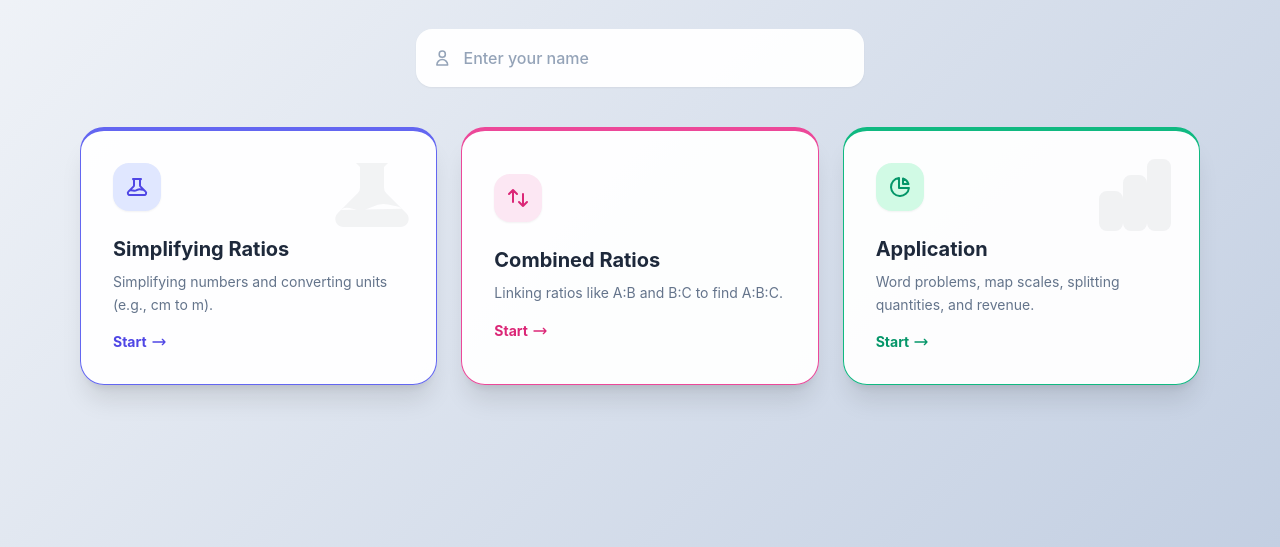
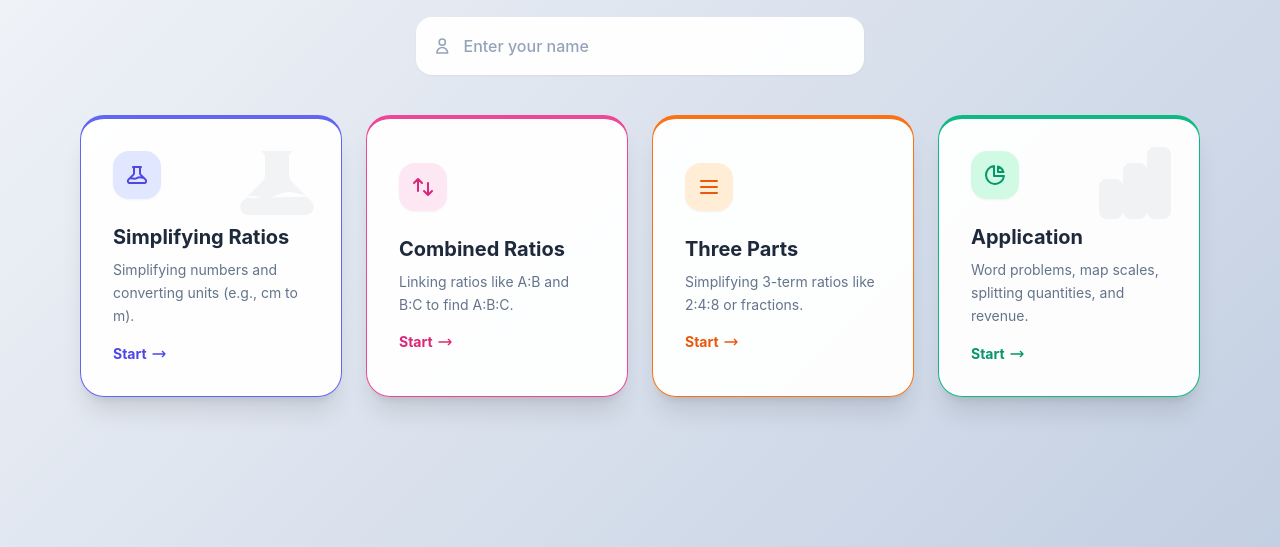
Before and after one commit to masoncheng1120/ratio, a plain HTML site: page index.html in a window 1280 px wide. Shown: the part 253-800 px from the top of the page. Drawn offline with nearby package versions, Linux system fonts and the light colour scheme.

Commit message:
Update index.html

```diff
--- a/index.html
+++ b/index.html
@@ -58,7 +58,7 @@
             </div>
         </div>
 
-        <div class="grid grid-cols-1 md:grid-cols-3 gap-6 px-4">
+        <div class="grid grid-cols-1 md:grid-cols-2 xl:grid-cols-4 gap-6 px-4">
             <!-- Simplify Card -->
             <button onclick="startQuiz('simplify')" class="menu-card glass-panel rounded-3xl p-8 shadow-xl border-t-4 border-indigo-500 text-left group relative overflow-hidden">
                 <div class="absolute top-0 right-0 p-4 opacity-5 group-hover:opacity-10 transition-opacity">
@@ -85,6 +85,21 @@
                 <h2 class="text-xl font-bold text-slate-800 mb-2">Combined Ratios</h2>
                 <p class="text-slate-500 text-sm mb-4 leading-relaxed">Linking ratios like A:B and B:C to find A:B:C.</p>
                 <div class="flex items-center text-pink-600 font-bold text-sm group-hover:translate-x-2 transition-transform">
+                    Start <svg class="w-4 h-4 ml-1" fill="none" stroke="currentColor" viewBox="0 0 24 24"><path stroke-linecap="round" stroke-linejoin="round" stroke-width="2" d="M17 8l4 4m0 0l-4 4m4-4H3"></path></svg>
+                </div>
+            </button>
+
+            <!-- Three Parts Card -->
+            <button onclick="startQuiz('threeParts')" class="menu-card glass-panel rounded-3xl p-8 shadow-xl border-t-4 border-orange-500 text-left group relative overflow-hidden">
+                <div class="absolute top-0 right-0 p-4 opacity-5 group-hover:opacity-10 transition-opacity">
+                    <svg class="w-24 h-24" fill="currentColor" viewBox="0 0 24 24"><path stroke-linecap="round" stroke-linejoin="round" stroke-width="2" d="M4 6h16M4 12h16M4 18h16"></path></svg>
+                </div>
+                <div class="w-12 h-12 bg-orange-100 rounded-2xl flex items-center justify-center mb-6 group-hover:bg-orange-600 transition-colors shadow-sm">
+                    <svg class="w-6 h-6 text-orange-600 group-hover:text-white transition-colors" fill="none" stroke="currentColor" viewBox="0 0 24 24"><path stroke-linecap="round" stroke-linejoin="round" stroke-width="2" d="M4 6h16M4 12h16M4 18h16"></path></svg>
+                </div>
+                <h2 class="text-xl font-bold text-slate-800 mb-2">Three Parts</h2>
+                <p class="text-slate-500 text-sm mb-4 leading-relaxed">Simplifying 3-term ratios like 2:4:8 or fractions.</p>
+                <div class="flex items-center text-orange-600 font-bold text-sm group-hover:translate-x-2 transition-transform">
                     Start <svg class="w-4 h-4 ml-1" fill="none" stroke="currentColor" viewBox="0 0 24 24"><path stroke-linecap="round" stroke-linejoin="round" stroke-width="2" d="M17 8l4 4m0 0l-4 4m4-4H3"></path></svg>
                 </div>
             </button>
@@ -489,6 +504,82 @@
                     distractors: [getSimplestRatio(m, k), getSimplestRatio(k, k+m), getSimplestRatio(1, k*m)]
                 };
             }
+        },
+
+        // 3-PART RATIO GENERATOR
+        threeParts: () => {
+            const isFraction = Math.random() > 0.5;
+
+            if (!isFraction) {
+                // Integer Type: k*a : k*b : k*c
+                const k = rand(2, 6);
+                let a = rand(1, 8);
+                let b = rand(1, 8);
+                while (b === a) b = rand(1, 8);
+                let c = rand(1, 8);
+                while (c === a || c === b) c = rand(1, 8);
+
+                const rawA = a * k;
+                const rawB = b * k;
+                const rawC = c * k;
+
+                // Calculate correct simplest form
+                const div = gcd(rawA, gcd(rawB, rawC));
+                const sa = rawA/div;
+                const sb = rawB/div;
+                const sc = rawC/div;
+
+                const correct = `${sa} : ${sb} : ${sc}`;
+
+                return {
+                    q: "Simplify the ratio:",
+                    tex: `${rawA} : ${rawB} : ${rawC}`,
+                    correct: correct,
+                    distractors: [
+                        `${sa} : ${sb+1} : ${sc}`,
+                        `${sc} : ${sb} : ${sa}`,
+                        `${sa} : ${sb} : ${sc+2}`
+                    ]
+                };
+            } else {
+                // Fraction Type: n1/d1 : n2/d2 : n3/d3
+                const denoms = [2, 3, 4, 5, 6, 8, 10];
+
+                const makeFrac = () => {
+                    let d = pick(denoms);
+                    let n = rand(1, 5); // Random numerator 1-5
+                    return {n, d};
+                };
+
+                let f1 = makeFrac();
+                let f2 = makeFrac();
+                let f3 = makeFrac();
+
+                // Calculate LCM of denominators
+                const common = lcm(f1.d, lcm(f2.d, f3.d));
+
+                // Convert to integers
+                let val1 = f1.n * (common / f1.d);
+                let val2 = f2.n * (common / f2.d);
+                let val3 = f3.n * (common / f3.d);
+
+                // Simplify integer result
+                const div = gcd(val1, gcd(val2, val3));
+                val1 /= div; val2 /= div; val3 /= div;
+
+                const correct = `${val1} : ${val2} : ${val3}`;
+
+                return {
+                    q: "Simplify the fraction ratio:",
+                    tex: `\\frac{${f1.n}}{${f1.d}} : \\frac{${f2.n}}{${f2.d}} : \\frac{${f3.n}}{${f3.d}}`,
+                    correct: correct,
+                    distractors: [
+                        `${f1.d} : ${f2.d} : ${f3.d}`,
+                        `${val3} : ${val2} : ${val1}`,
+                        `${val1} : ${val2+1} : ${val3}`
+                    ]
+                };
+            }
         }
     };
 
@@ -544,10 +635,15 @@
             header.className = 'bg-pink-600 p-5 text-white flex justify-between items-center shadow-md transition-colors duration-300';
             title.textContent = "Combined Ratios";
             subtitle.textContent = "Linking two ratios";
-        } else {
+        } else if (topic === 'application') {
             header.className = 'bg-emerald-600 p-5 text-white flex justify-between items-center shadow-md transition-colors duration-300';
             title.textContent = "Application";
             subtitle.textContent = "Word Problems & Scales";
+        } else {
+            // Three Parts styling (Orange)
+            header.className = 'bg-orange-500 p-5 text-white flex justify-between items-center shadow-md transition-colors duration-300';
+            title.textContent = "Three Parts Ratio";
+            subtitle.textContent = "Simplifying A:B:C";
         }
 
         document.getElementById('menuView').classList.add('hidden');
@@ -640,6 +736,7 @@
             let hoverClass = 'hover:border-indigo-400';
             if (state.currentTopic === 'combined') hoverClass = 'hover:border-pink-400';
             if (state.currentTopic === 'application') hoverClass = 'hover:border-emerald-400';
+            if (state.currentTopic === 'threeParts') hoverClass = 'hover:border-orange-400';
 
             btn.className = `option-btn w-full bg-white border-2 border-slate-100 ${hoverClass} p-5 rounded-2xl text-lg font-medium text-slate-700 focus:outline-none relative overflow-hidden shadow-sm hover:shadow-md`;
             btn.innerHTML = `$$${optText}$$`;
```
